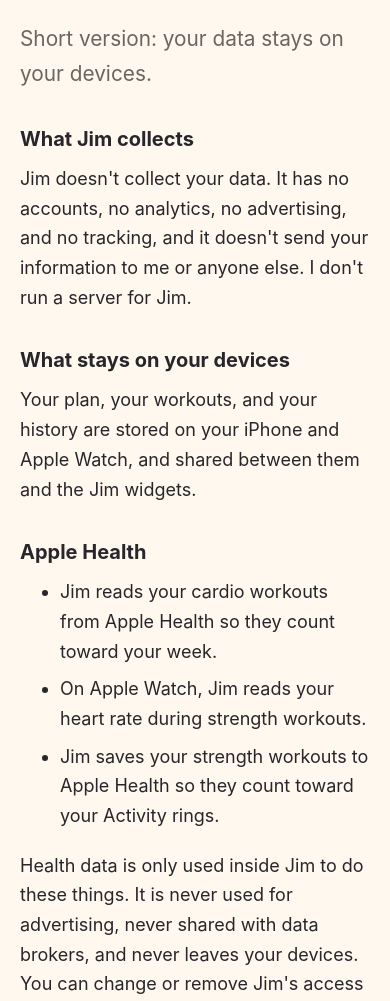
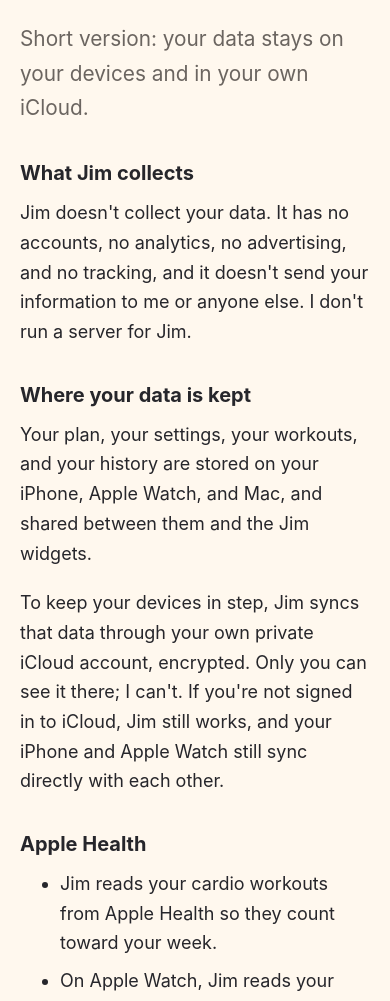
Before and after one commit to ozbe/jim-gh-pages, a plain HTML site: page privacy/index.html in a window 390 px wide. Shown: the part 96-1097 px from the top of the page. Drawn offline with Linux system fonts and the light colour scheme.

Commit message:
Cover iCloud sync, the Mac app and phone workouts in the privacy policy; add a safety note to support
Claude-Session: https://claude.ai/code/session_01ShGyWocH88p9TLMsucuxCK

```diff
--- a/privacy/index.html
+++ b/privacy/index.html
@@ -15,23 +15,24 @@
 <body>
   <main>
     <h1>Privacy policy</h1>
-    <p class="lede">Short version: your data stays on your devices.</p>
+    <p class="lede">Short version: your data stays on your devices and in your own iCloud.</p>
     <h2>What Jim collects</h2>
     <p>Jim doesn't collect your data. It has no accounts, no analytics, no advertising, and no tracking, and it doesn't send your information to me or anyone else. I don't run a server for Jim.</p>
-    <h2>What stays on your devices</h2>
-    <p>Your plan, your workouts, and your history are stored on your iPhone and Apple Watch, and shared between them and the Jim widgets.</p>
+    <h2>Where your data is kept</h2>
+    <p>Your plan, your settings, your workouts, and your history are stored on your iPhone, Apple Watch, and Mac, and shared between them and the Jim widgets.</p>
+    <p>To keep your devices in step, Jim syncs that data through your own private iCloud account, encrypted. Only you can see it there; I can't. If you're not signed in to iCloud, Jim still works, and your iPhone and Apple Watch still sync directly with each other.</p>
     <h2>Apple Health</h2>
     <ul>
       <li>Jim reads your cardio workouts from Apple Health so they count toward your week.</li>
       <li>On Apple Watch, Jim reads your heart rate during strength workouts.</li>
-      <li>Jim saves your strength workouts to Apple Health so they count toward your Activity rings.</li>
+      <li>Jim saves the workouts you do in it to Apple Health, from both iPhone and Apple Watch. Workouts done on Apple Watch count toward your Activity rings.</li>
     </ul>
-    <p>Health data is only used inside Jim to do these things. It is never used for advertising, never shared with data brokers, and never leaves your devices. You can change or remove Jim's access any time in Settings, then Health, then Data Access &amp; Devices.</p>
+    <p>Health data is only used inside Jim to do these things. It is never used for advertising, never shared with data brokers, and never leaves your devices: heart rate and the cardio Jim reads from Health aren't synced to iCloud. You can change or remove Jim's access any time in Settings, then Health, then Data Access &amp; Devices.</p>
     <h2>Links to other sites</h2>
     <p>Jim can open a YouTube search for an exercise in your browser. That is a normal web link, and YouTube's own privacy policy applies once you're there.</p>
     <h2>Changes and questions</h2>
     <p>If this policy changes, I'll update this page. Questions? Email <a href="mailto:jim@ozbe.dev">jim@ozbe.dev</a>.</p>
-    <p>Last updated: October 12, 2026.</p>
+    <p>Last updated: November 14, 2026.</p>
     <footer><a href="../">Back to Jim</a></footer>
   </main>
 </body>
```
Also changed, not shown: support/index.html (+3 -1 lines).
